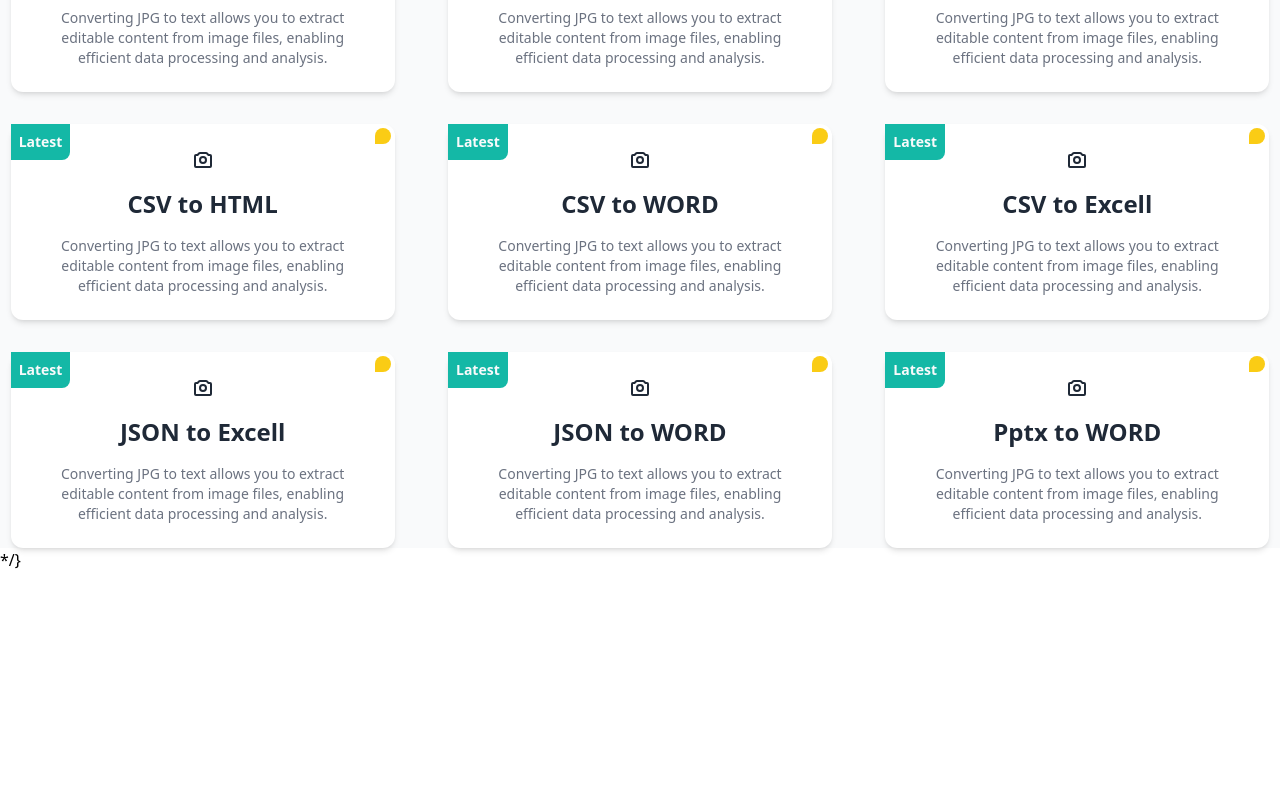
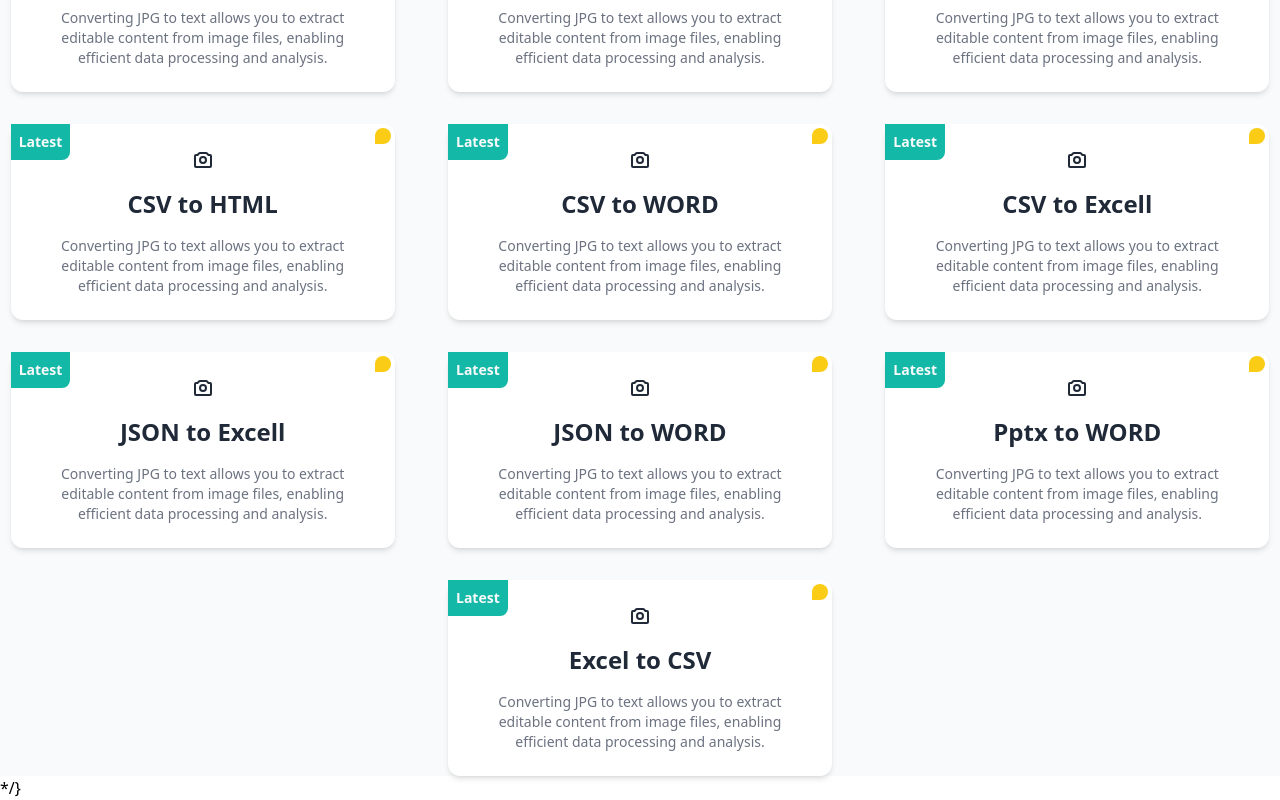
Before and after one commit to devsany/textura-, a React (Vite) app: page / in a window 1280 px wide. Shown: the part 1846-2646 px from the top of the page. Before the commit the page ends 2418 px from the top, so only its background shows below. Built offline with nearby package versions, Linux system fonts and the light colour scheme; no server answers.

Commit message:
add the convert of excell to csv

```diff
--- a/src/App.jsx
+++ b/src/App.jsx
@@ -25,6 +25,7 @@ import JsonToExcel from "./components/OurCovertSection/JsonToExcell";
 import JsonToWord from "./components/OurCovertSection/JsonToWord";
 import PptxToWord from "./components/OurCovertSection/PowerPointToWord";
 import PowerPointToWord from "./components/OurCovertSection/PowerPointToWord";
+import ExcelToCSV from "./components/OurCovertSection/ExcelToCSV";
 
 function App() {
   return (
@@ -59,6 +60,7 @@ function App() {
           <Route path="/json_to_excell" element={<JsonToExcel />} />
           <Route path="/json_to_word" element={<JsonToWord />} />
           <Route path="/pptx_to_word" element={<PowerPointToWord />} />
+          <Route path="/excel_to_csv" element={<ExcelToCSV />} />
           <Route path="/editor" element={<Text_Field />} />
           {/* JPGToPNGConverter */}
           {/* PDFToJPGConverter */}
--- /dev/null
+++ b/src/components/OurCovertSection/ExcelToCSV.jsx
@@ -0,0 +1,161 @@
+import React, { useState } from "react";
+import * as XLSX from "xlsx";
+import { saveAs } from "file-saver";
+
+const ExcelToCSV = () => {
+  const [excelData, setExcelData] = useState([]);
+  const [csvData, setCsvData] = useState("");
+  const [error, setError] = useState("");
+  const [isPreviewVisible, setIsPreviewVisible] = useState(false);
+
+  const handleFileUpload = (e) => {
+    const file = e.target.files[0];
+    if (file) {
+      readExcelFile(file);
+    }
+  };
+
+  const readExcelFile = (file) => {
+    const reader = new FileReader();
+
+    reader.onload = (e) => {
+      const data = e.target.result;
+      const workbook = XLSX.read(data, { type: "binary" });
+
+      const sheetName = workbook.SheetNames[0];
+      const sheetData = XLSX.utils.sheet_to_json(workbook.Sheets[sheetName]);
+
+      if (sheetData.length === 0) {
+        setError("The Excel sheet is empty or cannot be parsed.");
+        return;
+      }
+
+      const csvOutput = XLSX.utils.sheet_to_csv(workbook.Sheets[sheetName]);
+
+      setExcelData(sheetData);
+      setCsvData(csvOutput);
+      setError("");
+    };
+
+    reader.onerror = () => {
+      setError("Failed to read the file. Please upload a valid Excel file.");
+    };
+
+    reader.readAsBinaryString(file);
+  };
+
+  const handleDownloadCSV = () => {
+    if (!csvData) {
+      setError("No data available to download.");
+      return;
+    }
+
+    const blob = new Blob([csvData], { type: "text/csv;charset=utf-8;" });
+    saveAs(blob, "converted-data.csv");
+  };
+
+  const handleCopyToClipboard = () => {
+    if (!csvData) {
+      setError("No data available to copy.");
+      return;
+    }
+    navigator.clipboard.writeText(csvData).then(
+      () => {
+        alert("CSV data copied to clipboard!");
+      },
+      (err) => {
+        alert("Failed to copy CSV data. Error:", err);
+      }
+    );
+  };
+
+  return (
+    <div className="flex flex-col items-center min-h-screen py-10 bg-gradient-to-br from-blue-100 via-white to-blue-300">
+      {/* File upload section */}
+      <div className="flex flex-col items-center bg-white shadow-lg rounded-lg p-6 w-full max-w-md md:max-w-2xl">
+        <h1 className="text-2xl font-semibold text-gray-800 mb-4 text-center">
+          Excel to CSV Converter
+        </h1>
+        <input
+          type="file"
+          onChange={handleFileUpload}
+          accept=".xlsx, .xls"
+          className="mb-4 px-6 py-3 bg-blue-500 text-white rounded-md cursor-pointer hover:bg-blue-600 transition w-full"
+        />
+        <p className="text-sm text-gray-500 text-center">
+          Upload an Excel file (.xlsx or .xls) to convert it to CSV format.
+        </p>
+      </div>
+
+      {/* Error message section */}
+      {error && (
+        <div className="bg-red-200 text-red-800 px-4 py-2 rounded-md w-11/12 md:w-1/2 text-center mt-4">
+          <p>{error}</p>
+        </div>
+      )}
+
+      {/* Preview and Action buttons */}
+      {csvData && (
+        <div className="flex flex-wrap justify-center mt-6 gap-4">
+          <button
+            onClick={() => setIsPreviewVisible((prev) => !prev)}
+            className="px-6 py-3 bg-yellow-500 text-white rounded-md hover:bg-yellow-600 transition"
+          >
+            {isPreviewVisible ? "Hide Preview" : "Preview Table"}
+          </button>
+          <button
+            onClick={handleCopyToClipboard}
+            className="px-6 py-3 bg-purple-500 text-white rounded-md hover:bg-purple-600 transition"
+          >
+            Copy to Clipboard
+          </button>
+          <button
+            onClick={handleDownloadCSV}
+            className="px-6 py-3 bg-green-500 text-white rounded-md hover:bg-green-600 transition"
+          >
+            Download CSV
+          </button>
+        </div>
+      )}
+
+      {/* CSV Data Preview in Table Format */}
+      {isPreviewVisible && excelData.length > 0 && (
+        <div className="bg-white shadow-lg rounded-lg p-6 w-11/12 md:w-3/4 mt-6 overflow-auto">
+          <h2 className="text-xl font-semibold text-gray-800 mb-4 text-center">
+            CSV Table Preview:
+          </h2>
+          <table className="table-auto w-full border-collapse border border-gray-300">
+            <thead>
+              <tr>
+                {Object.keys(excelData[0]).map((key) => (
+                  <th
+                    key={key}
+                    className="border border-gray-300 px-4 py-2 text-gray-700 bg-gray-100"
+                  >
+                    {key}
+                  </th>
+                ))}
+              </tr>
+            </thead>
+            <tbody>
+              {excelData.map((row, rowIndex) => (
+                <tr key={rowIndex}>
+                  {Object.values(row).map((value, colIndex) => (
+                    <td
+                      key={colIndex}
+                      className="border border-gray-300 px-4 py-2 text-gray-700"
+                    >
+                      {value}
+                    </td>
+                  ))}
+                </tr>
+              ))}
+            </tbody>
+          </table>
+        </div>
+      )}
+    </div>
+  );
+};
+
+export default ExcelToCSV;
--- a/src/components/possible_list/ListSectionWhichProvide.jsx
+++ b/src/components/possible_list/ListSectionWhichProvide.jsx
@@ -756,6 +756,56 @@ const ListSectionWhichProvide = () => {
             </p>
           </div>
         </NavLink>
+        <NavLink
+          to="/excel_to_csv"
+          className="max-w-sm mx-auto p-6 bg-white rounded-xl shadow-md hover:shadow-xl transform hover:scale-105 transition-all duration-300 ease-in-out relative"
+        >
+          {/* Top-left Label */}
+          <div className="absolute top-0 left-0 p-2 text-sm bg-teal-500 rounded-br-lg font-semibold text-gray-50">
+            Latest
+          </div>
+
+          {/* Top-right Blinking Element */}
+          <div className="absolute top-0 right-0 p-2 m-1 rounded-full  bg-yellow-400 text-white rounded-bl-lg animate-blink"></div>
+
+          {/* Card Content: SVG Icon and Text */}
+          <div className="flex flex-col items-center justify-center space-y-4 text-center">
+            {/* SVG Icon */}
+            <svg
+              className="w-15 h-15 text-gray-800 dark:text-white"
+              aria-hidden="true"
+              xmlns="http://www.w3.org/2000/svg"
+              width="24"
+              height="24"
+              fill="none"
+              viewBox="0 0 24 24"
+            >
+              <path
+                stroke="currentColor"
+                strokeLinejoin="round"
+                strokeWidth="2"
+                d="M4 18V8a1 1 0 0 1 1-1h1.5l1.707-1.707A1 1 0 0 1 8.914 5h6.172a1 1 0 0 1 .707.293L17.5 7H19a1 1 0 0 1 1 1v10a1 1 0 0 1-1 1H5a1 1 0 0 1-1-1Z"
+              />
+              <path
+                stroke="currentColor"
+                strokeLinejoin="round"
+                strokeWidth="2"
+                d="M15 12a3 3 0 1 1-6 0 3 3 0 0 1 6 0Z"
+              />
+            </svg>
+
+            {/* Title Text */}
+            <span className="text-2xl font-semibold text-gray-800">
+              Excel to CSV
+            </span>
+
+            {/* Description Text */}
+            <p className="text-sm text-gray-500">
+              Converting JPG to text allows you to extract editable content from
+              image files, enabling efficient data processing and analysis.
+            </p>
+          </div>
+        </NavLink>
       </div>
       {/* https://lottie.host/embed/efe00406-7e21-4f1d-8281-8f391f051dd8/CZlzo90eYv.lottie */}
     </div>
```
Also changed, not shown: src/components/content.txt.
